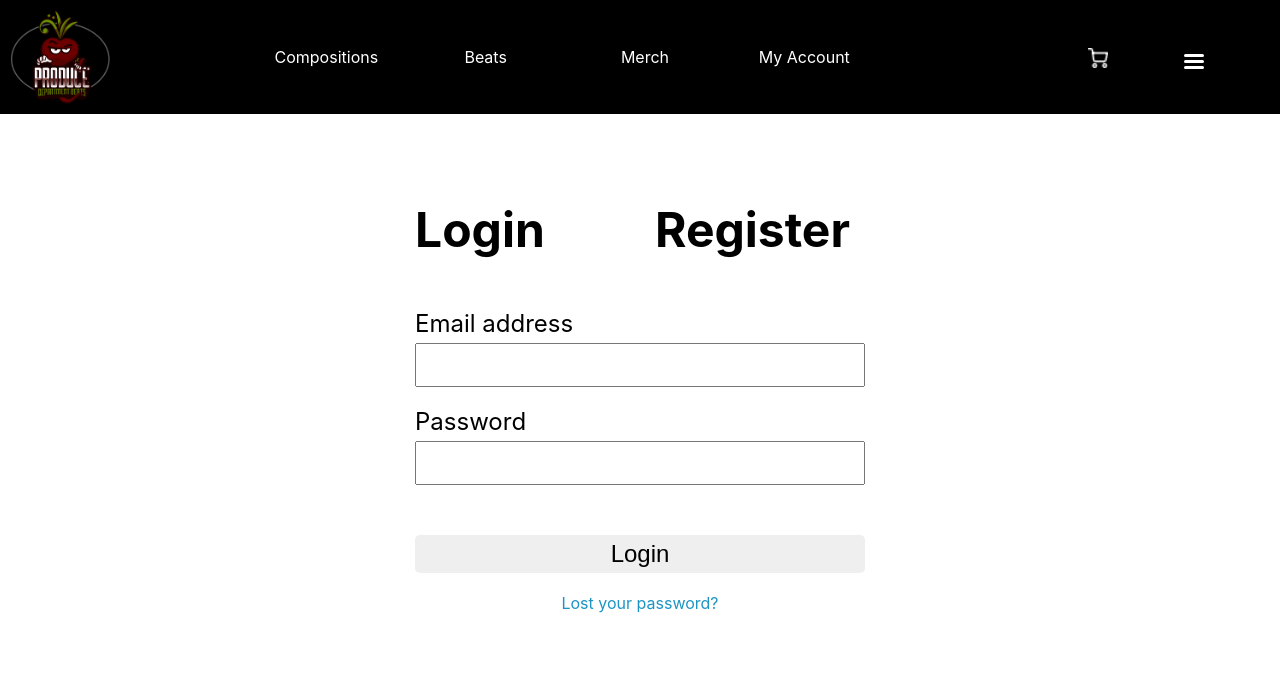
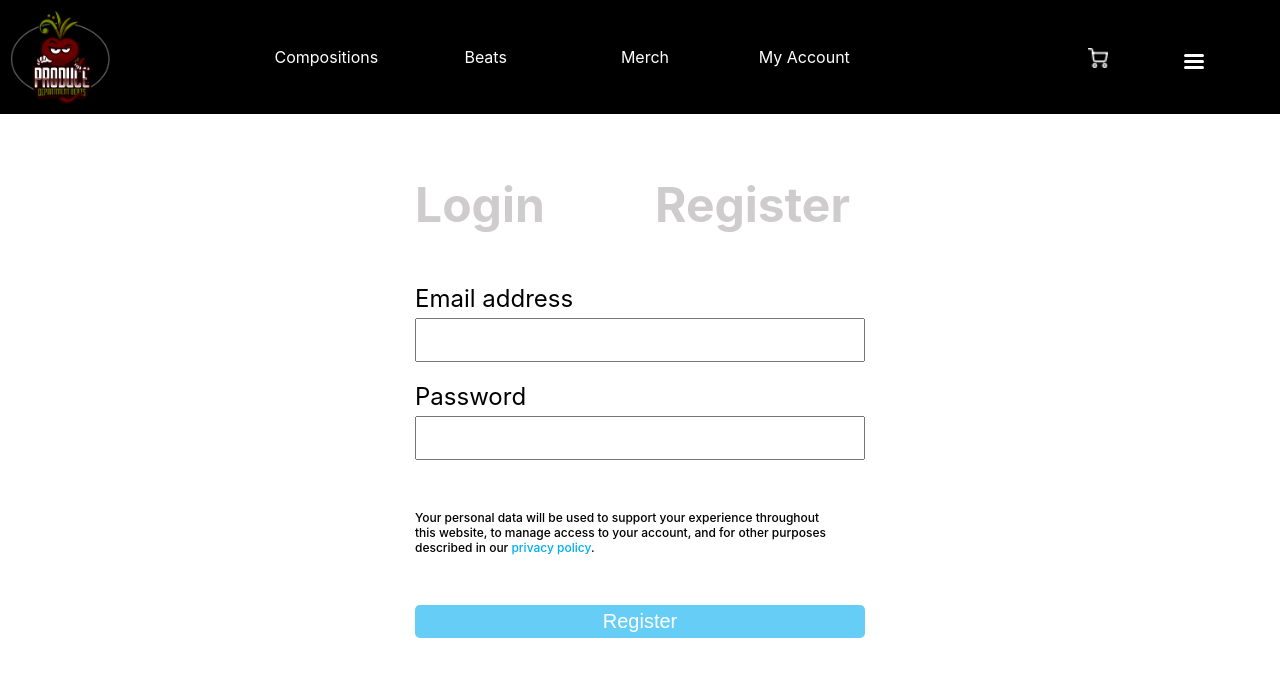
Before and after one commit to vernonsyncere/pdbeats, a React (Create React App) app in the folder client/: page / in a window 1280 px wide. Shown: the top 676 px of the page. Built offline with nearby package versions, Linux system fonts and the light colour scheme.

Commit message:
styling changes/options between login and reg on Registration

```diff
--- a/client/src/components/RegistrationLogin/Registration.js
+++ b/client/src/components/RegistrationLogin/Registration.js
@@ -23,7 +23,7 @@ const Registration = (props) => {
    }
    return (
       <div className={ classes.Registration }>
-         <div className={classes.formBox}>
+         {/* <div className={classes.formBox}>
             <div className={classes.loginReg}>
                <div className={classes.titles}>
                   <h2 style={style} onClick={logOrRegHandler}>Login</h2>
@@ -44,7 +44,34 @@ const Registration = (props) => {
 
                   <button type="submit">Login</button>
                </form>
-               <p className={classes.question}>Lost your password?</p>
+               <p className={classes.question}>Lost your password?</p>  */}
+               <div className={classes.formBox}>
+            <div className={classes.loginReg}>
+               <div className={classes.titles}>
+                  <h2 style={style} onClick={logOrRegHandler}>Login</h2>
+               </div>
+               <div className={classes.second}>
+                  <h2>Register</h2>
+               </div>
+            </div>
+            <form className={classes.formGrid}>
+                  <div className={classes.formSection}>
+                     <label>Email address</label>
+                     <input type="text"/>
+                  </div>
+                  <div className={classes.formSection}>
+                     <label>Password</label>
+                     <input type="password"/>
+                  </div>
+                  <p className={classes.disclose}>
+                  Your personal data will be used to support your experience throughout this website,
+                  to manage access to your account, and for other purposes described in our <span> privacy
+                  policy</span>.
+                  </p>
+
+                  <button type="submit">Register</button>
+               </form>
+               {/* <p className={classes.question}>Lost your password?</p> */}
 
          </div>
       </div>
--- a/client/src/components/RegistrationLogin/StyledRegistration.module.css
+++ b/client/src/components/RegistrationLogin/StyledRegistration.module.css
@@ -4,7 +4,7 @@
 }
 
 .Registration {
-  margin-top: 200px;
+  margin-top: 175px;
 }
 
 .formBox {
@@ -21,12 +21,13 @@
 
 .titles {
   font-size: 2rem;
-  /* outline: 1px solid orange; */
-  /* text-align: center; */
+  color: rgba(207, 204, 205);
+  /* color of blue #00aef0 */
 }
 
 .second {
   font-size: 2rem;
+  color: rgba(207, 204, 205);
   text-align: center;
 }
 
@@ -53,13 +54,26 @@
   font-size: 1.25rem;
 }
 
+.disclose {
+   width: 95%;
+   font-size: .75rem;
+   font-weight: 500;
+   margin-top: 50px;
+}
+
+.disclose span {
+   color:rgb(0, 174, 240);
+}
+
 .formGrid button {
   width: 100%;
   padding: 5px 0;
   border-radius: 5px;
   border: 0;
   margin-top: 50px;
-   font-size: 1.5rem;
+  font-size: 1.25rem;
+  color: white;
+  background-color: rgba(0, 174, 240,.6);
 }
 
 .question {
```
Lines whose indentation alone changed are shown as unchanged.
